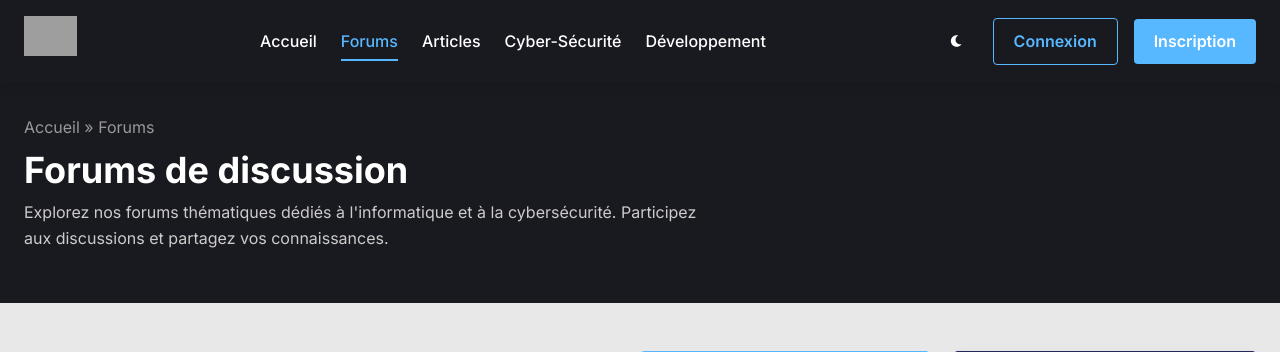
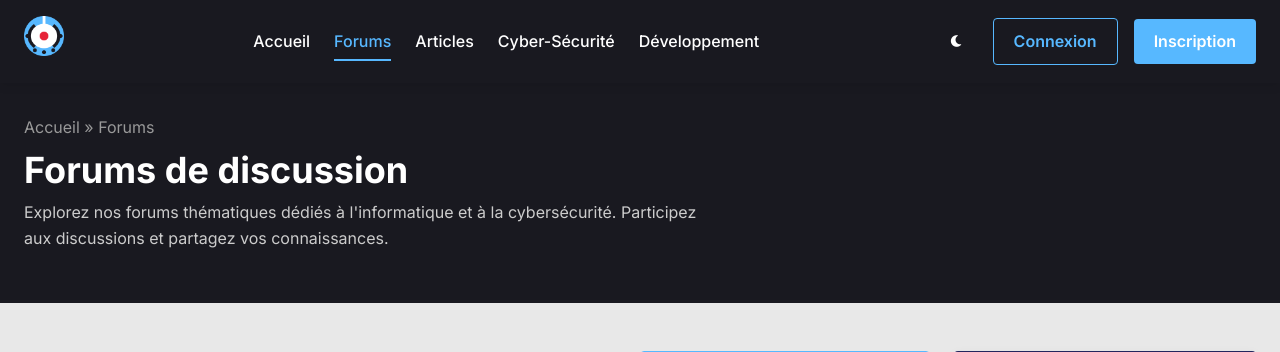
Before and after one commit to KopoCorp/forum-kopo, a PHP site: page /forums.php in a window 1280 px wide. Shown: the top 352 px of the page. Run offline with PHP 8.4, Linux system fonts and the light colour scheme; data that the repository does not hold is empty; grey boxes are pictures that could not be loaded.

Commit message:
Update image paths and defaults

```diff
--- a/404.html
+++ b/404.html
@@ -53,7 +53,7 @@
 <body>
 
     <div id="loading-screen">
-    <img src="/assets/kobotload1.gif" alt="Animation de chargement, veuillez patienter">
+        <img src="/assets/loading.gif" alt="Animation de chargement">
     </div>
 
     <!-- En-tête -->
--- a/article.php
+++ b/article.php
@@ -101,7 +101,7 @@ include 'header.php';
 
                 <div class="article-meta">
                     <div class="article-author">
-                        <img src="<?php echo isset($article['author']['avatar_url']) && !empty($article['author']['avatar_url']) ? htmlspecialchars($article['author']['avatar_url']) : 'assets/images/default-avatar.png'; ?>" alt="Avatar" class="article-author-avatar">
+                        <img src="<?php echo isset($article['author']['avatar_url']) && !empty($article['author']['avatar_url']) ? htmlspecialchars($article['author']['avatar_url']) : 'assets/kopologovide.png'; ?>" alt="Avatar" class="article-author-avatar">
                         <div>
                             <a href="profile.php?id=<?php echo $article['user_id']; ?>"><?php echo htmlspecialchars($article['username'] ?? 'Auteur'); ?></a>
                         </div>
--- a/forums.php
+++ b/forums.php
@@ -200,7 +200,7 @@ if (!empty($categories)) {
                         <div class="widget-content" style="text-align: center;">
                             <?php $user = $api->getCurrentUser(); ?>
                             <div style="margin-bottom: 1rem;">
-                                <img src="<?php echo isset($user['avatar_url']) && !empty($user['avatar_url']) ? htmlspecialchars($user['avatar_url']) : 'assets/images/default-avatar.png'; ?>" alt="Avatar" class="user-avatar" style="margin: 0 auto 0.5rem; width: 80px; height: 80px;">
+                                <img src="<?php echo isset($user['avatar_url']) && !empty($user['avatar_url']) ? htmlspecialchars($user['avatar_url']) : 'assets/kopologovide.png'; ?>" alt="Avatar" class="user-avatar" style="margin: 0 auto 0.5rem; width: 80px; height: 80px;">
                                 <h4 style="margin: 0;"><?php echo htmlspecialchars($user['username']); ?></h4>
                                 <div style="color: #666; font-size: 0.875rem;">
                                     Membre depuis <?php echo date('M Y', strtotime($user['created_at'])); ?>
--- a/header.php
+++ b/header.php
@@ -10,7 +10,7 @@ require_once 'api.php';
     <title><?php echo isset($page_title) ? $page_title . ' - ' . SITE_NAME : SITE_NAME; ?></title>
     <meta name="description" content="<?php echo isset($page_description) ? $page_description : SITE_DESCRIPTION; ?>">
     <!-- Favicon -->
-    <link rel="icon" href="favicon.ico" type="image/x-icon">
+    <link rel="icon" href="assets/favicon.ico" type="image/x-icon">
     <!-- Fonts -->
     <link rel="preconnect" href="https://fonts.googleapis.com">
     <link rel="preconnect" href="https://fonts.gstatic.com" crossorigin>
@@ -26,7 +26,7 @@ require_once 'api.php';
         <div class="header-container">
             <div class="logo">
                 <a href="index.php">
-                    <img src="assets/images/logo.png" alt="KOPO Forum Logo">
+                    <img src="assets/kopologo.png" alt="KOPO Forum Logo">
                 </a>
                 <button class="mobile-nav-toggle" id="mobile-nav-toggle" aria-label="Toggle navigation">
                     <i class="fas fa-bars"></i>
--- a/thread.php
+++ b/thread.php
@@ -92,7 +92,7 @@ include 'header.php';
             <!-- Original Post -->
             <div class="post">
                 <div class="post-sidebar">
-                    <img src="<?php echo isset($thread['user']['avatar_url']) && !empty($thread['user']['avatar_url']) ? htmlspecialchars($thread['user']['avatar_url']) : 'assets/images/default-avatar.png'; ?>" alt="Avatar" class="user-avatar">
+                    <img src="<?php echo isset($thread['user']['avatar_url']) && !empty($thread['user']['avatar_url']) ? htmlspecialchars($thread['user']['avatar_url']) : 'assets/kopologovide.png'; ?>" alt="Avatar" class="user-avatar">
                     <div class="user-name"><?php echo htmlspecialchars($thread['username'] ?? 'Utilisateur'); ?></div>
                     <div class="user-info">
                         <?php
@@ -145,7 +145,7 @@ include 'header.php';
                     <?php foreach ($replies as $reply): ?>
                         <div class="post" id="reply-<?php echo $reply['id']; ?>">
                             <div class="post-sidebar">
-                                <img src="<?php echo isset($reply['user']['avatar_url']) && !empty($reply['user']['avatar_url']) ? htmlspecialchars($reply['user']['avatar_url']) : 'assets/images/default-avatar.png'; ?>" alt="Avatar" class="user-avatar">
+                                <img src="<?php echo isset($reply['user']['avatar_url']) && !empty($reply['user']['avatar_url']) ? htmlspecialchars($reply['user']['avatar_url']) : 'assets/kopologovide.png'; ?>" alt="Avatar" class="user-avatar">
                                 <div class="user-name"><?php echo htmlspecialchars($reply['username'] ?? 'Utilisateur'); ?></div>
                                 <div class="user-info">
                                     <?php
```
